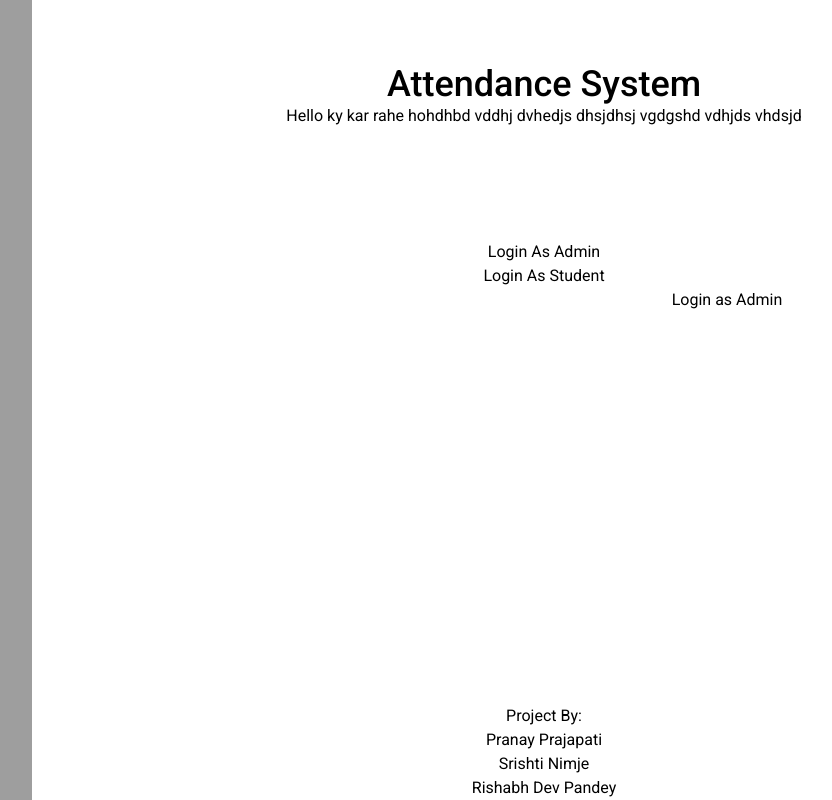
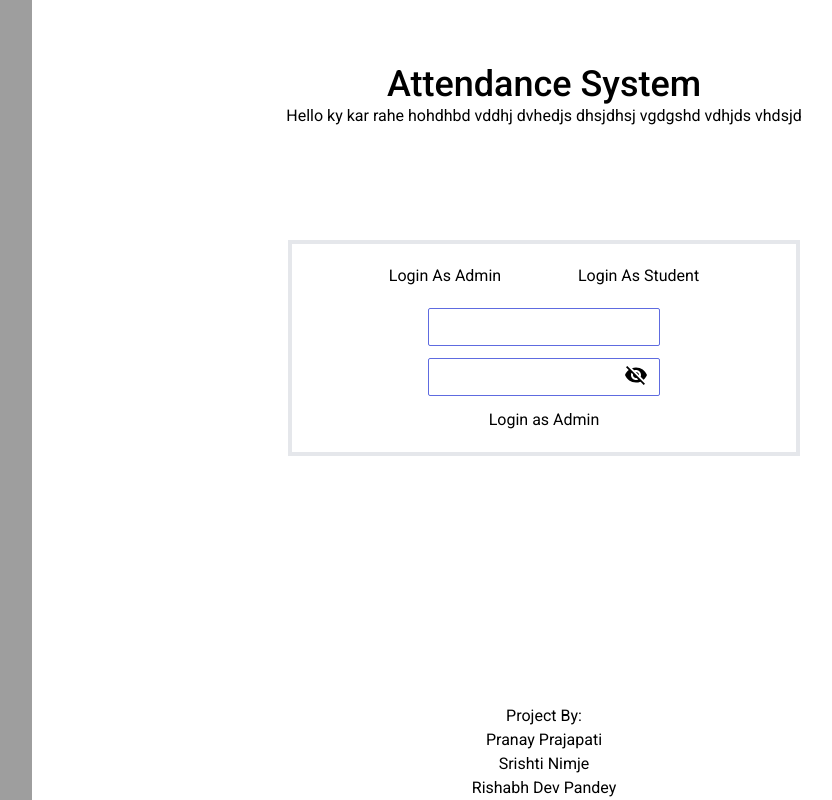
Before and after one commit to pranay101/Attendance-System, a React (Create React App) app: page / in a window 1280 px wide. Shown: the whole page, without its empty margins (224-1056 px from the left). Built offline with nearby package versions, Linux system fonts and the light colour scheme; grey boxes are pictures that could not be loaded.

Commit message:
implemented login form ,show password

```diff
--- a/package.json
+++ b/package.json
@@ -3,6 +3,10 @@
   "version": "0.1.0",
   "private": true,
   "dependencies": {
+    "@emotion/react": "^11.9.3",
+    "@emotion/styled": "^11.9.3",
+    "@mui/icons-material": "^5.8.4",
+    "@mui/material": "^5.8.6",
     "@testing-library/jest-dom": "^5.16.4",
     "@testing-library/react": "^13.1.1",
     "@testing-library/user-event": "^13.5.0",
--- a/src/Components/Mainpage/LoginForm/LoginForm.js
+++ b/src/Components/Mainpage/LoginForm/LoginForm.js
@@ -1,24 +1,44 @@
 import React, { useState } from "react";
+import VisibilityIcon from "@mui/icons-material/Visibility";
+import VisibilityOffIcon from "@mui/icons-material/VisibilityOff";
 const LoginForm = () => {
   const [showLoginFormAdmin, setshowLoginFormAdmin] = useState(true);
+  const [showPassword, setShowPassword] = useState(false);
   return (
-    <div>
-      <div>
+    <div className="border-4 w-1/2 mx-auto p-5 ">
+      <div className="flex justify-evenly">
         <p onClick={() => setshowLoginFormAdmin(true)}>Login As Admin</p>
         <p onClick={() => setshowLoginFormAdmin(false)}>Login As Student</p>
       </div>
-      {
-      showLoginFormAdmin? (
-        <form action="" method="post">
-          <input type="email" name="" id="" />
-          <input type="password" name="" id="" />
+      {showLoginFormAdmin ? (
+        <form
+          className="mt-5 flex flex-col items-center "
+          action=""
+          method="post"
+        >
+          <input className="input-fields" type="email" name="" id="" />
+          <span className="relative w-1/2 ">
+            <input
+              className="input-fields w-full"
+              type={
+                !showPassword? ("password") : ("text")
+              }
+              name=""
+              id=""
+            />
+            <span
+              onClick={() => setShowPassword((old) => !old)}
+              className="absolute right-3 top-1 cursor-pointer"
+            >
+              {showPassword ? <VisibilityIcon /> : <VisibilityOffIcon />}
+            </span>
+          </span>
           <button type="submit">Login as Admin</button>
         </form>
-      ) :
-      (
+      ) : (
         <form action="" method="post">
-          <input type="email" name="" id="" />
-          <input type="password" name="" id="" />
+          <input className="input-fields" type="email" name="" id="" />
+          <input className="input-fields" type="password" name="" id="" />
           <button type="submit">Login as Student</button>
         </form>
       )}
--- a/src/index.css
+++ b/src/index.css
@@ -19,3 +19,10 @@ code {
 @tailwind base;
 @tailwind components;
 @tailwind utilities;
+
+
+@layer components{
+  .input-fields {
+    @apply py-1.5 w-1/2 focus:outline-none border border-[#5e6be0] rounded-sm mb-3
+  }
+}
```
Also changed, not shown: 1 other file (tests, documents, lock files or other folders).
